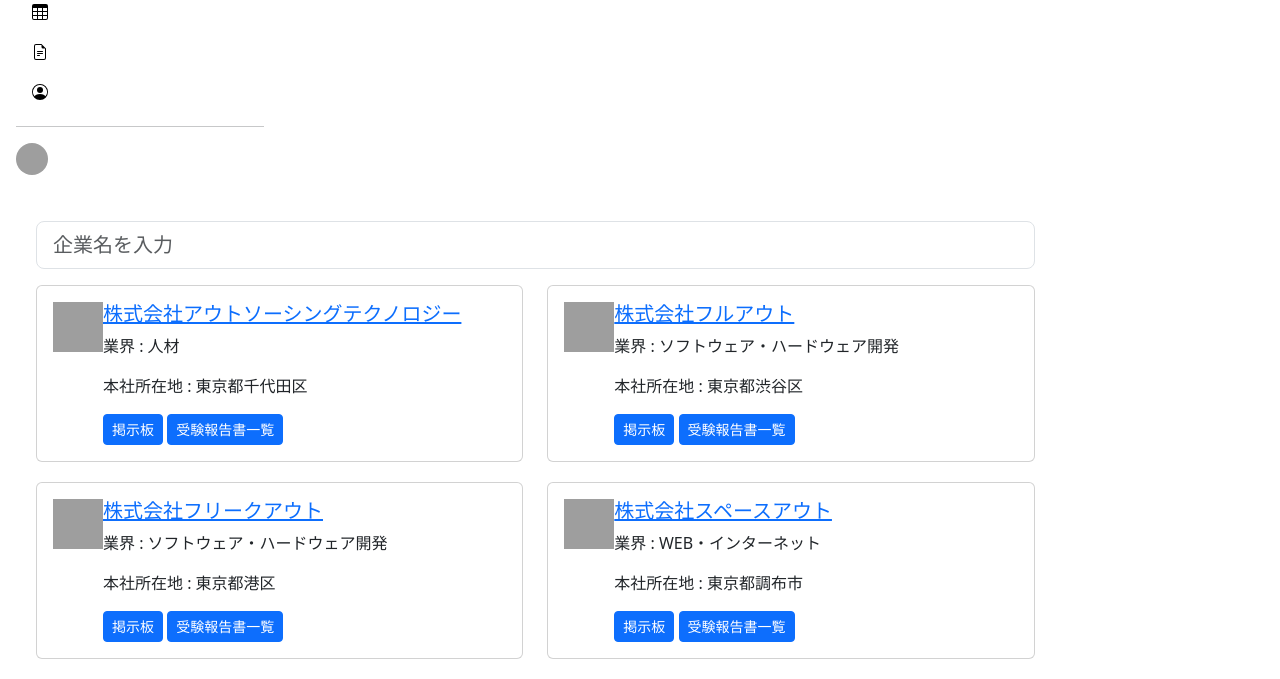
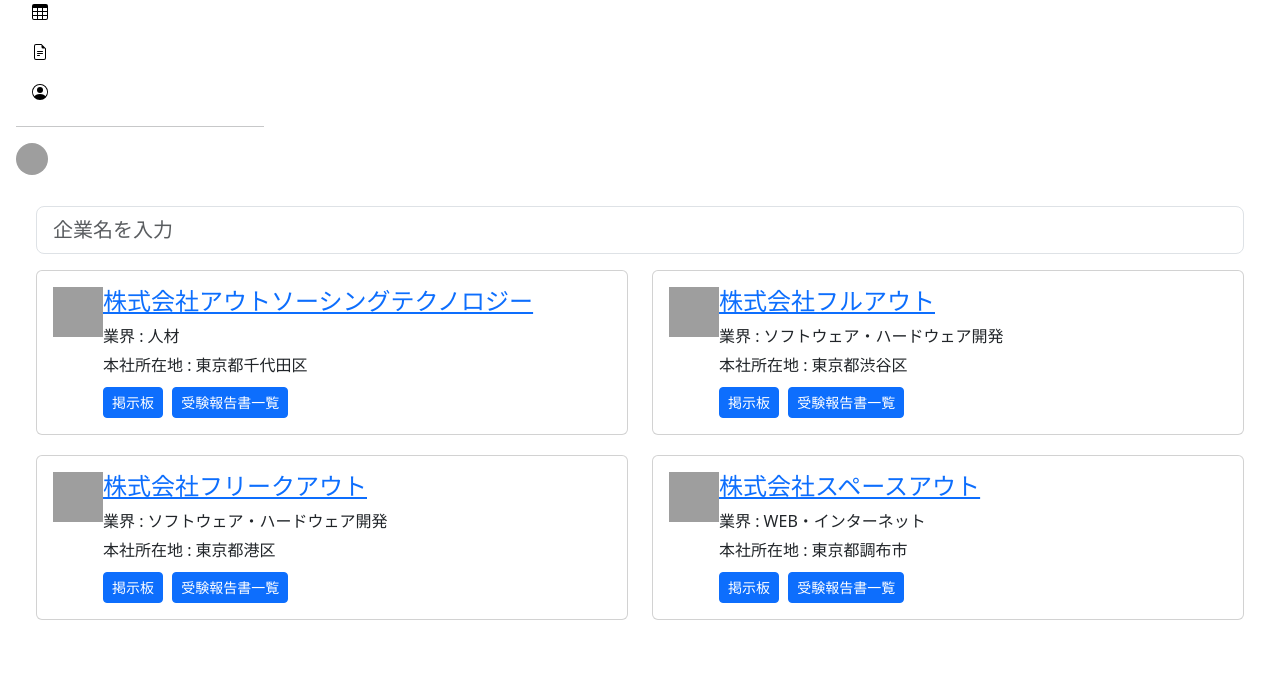
Before and after one commit to taku1118/apple, a PHP site: page /company.php in a window 1280 px wide. Shown: the part 173-852 px from the top of the page. After the commit the page ends 793 px from the top, so only its background shows below. Run offline with PHP 8.4, Linux system fonts and the light colour scheme; some libraries are stand-ins or nearby versions; grey boxes are pictures that could not be loaded.

Commit message:
変更
add

```diff
--- a/PHP/company.php
+++ b/PHP/company.php
@@ -30,14 +30,23 @@
 <!----------------------------------------------------ここから-------------------------------------------------------------------->
 <style>
         .search-box {
-            margin-top: 30px; /* テキストボックスの位置を調整 */
+            margin-top: 15px; /* テキストボックスの位置を調整 */
         }
         .card {
             margin-bottom: 20px; /* カード間の余白を設定 */
         }
-        .card-text{
+        .col-lg-10 {
+        flex: 0 0 auto;
+        width: 100%;
+        }
+        .card-text {
+            margin-bottom: 5px;
+        }
+        .btn-sm{
+            margin-right: 5px;
+            margin-top: 5px;
+        }
 
-        }
     </style>
 </head>
 <body>
@@ -55,9 +64,9 @@
                             <div class="card-body d-flex">
                                 <img src="logo.png" alt="Logo" class="mr-3" width="50" height="50">
                                 <div>
-                                    <h5 class="card-title">
+                                    <h4 class="card-title">
                                         <a href="https://www.ostechnology.co.jp/" target="_blank">株式会社アウトソーシングテクノロジー</a>
-                                    </h5>
+                                    </h4>
                                     <p class="card-text">業界 : 人材</p>
                                     <p class="card-text">本社所在地 : 東京都千代田区</p>
                                     <button class="btn btn-primary btn-sm">掲示板</button>
@@ -72,9 +81,9 @@
                             <div class="card-body d-flex">
                                 <img src="logo.png" alt="Logo" class="mr-3" width="50" height="50">
                                 <div>
-                                    <h5 class="card-title">
+                                    <h4 class="card-title">
                                         <a href="https://www.fullout.co.jp/" target="_blank">株式会社フルアウト</a>
-                                    </h5>
+                                    </h4>
                                     <p class="card-text">業界 : ソフトウェア・ハードウェア開発</p>
                                     <p class="card-text">本社所在地 : 東京都渋谷区</p>
                                     <button class="btn btn-primary btn-sm">掲示板</button>
@@ -89,9 +98,9 @@
                             <div class="card-body d-flex">
                                 <img src="logo.png" alt="Logo" class="mr-3" width="50" height="50">
                                 <div>
-                                    <h5 class="card-title">
+                                    <h4 class="card-title">
                                         <a href="https://www.freakout.co.jp/" target="_blank">株式会社フリークアウト</a>
-                                    </h5>
+                                    </h4>
                                     <p class="card-text">業界 : ソフトウェア・ハードウェア開発</p>
                                     <p class="card-text">本社所在地 : 東京都港区</p>
                                     <button class="btn btn-primary btn-sm">掲示板</button>
@@ -106,9 +115,9 @@
                             <div class="card-body d-flex">
                                 <img src="logo.png" alt="Logo" class="mr-3" width="50" height="50">
                                 <div>
-                                    <h5 class="card-title">
+                                    <h4 class="card-title">
                                         <a href="https://www.spaceout.co.jp/" target="_blank">株式会社スペースアウト</a>
-                                    </h5>
+                                    </h4>
                                     <p class="card-text">業界 : WEB・インターネット</p>
                                     <p class="card-text">本社所在地 : 東京都調布市</p>
                                     <button class="btn btn-primary btn-sm">掲示板</button>
```
Also changed, not shown: HTML/companykekka.html (+9 -4 lines).
